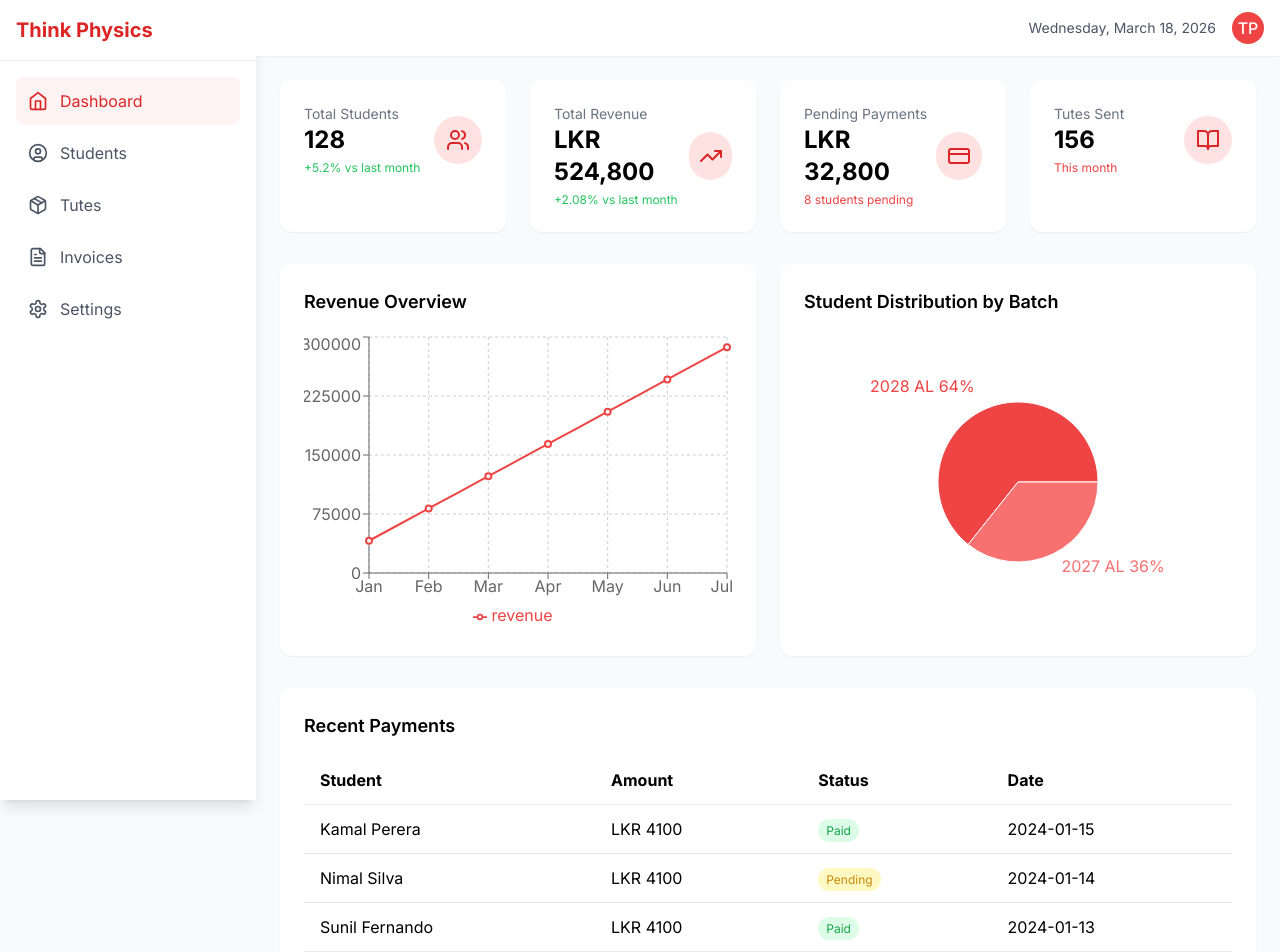
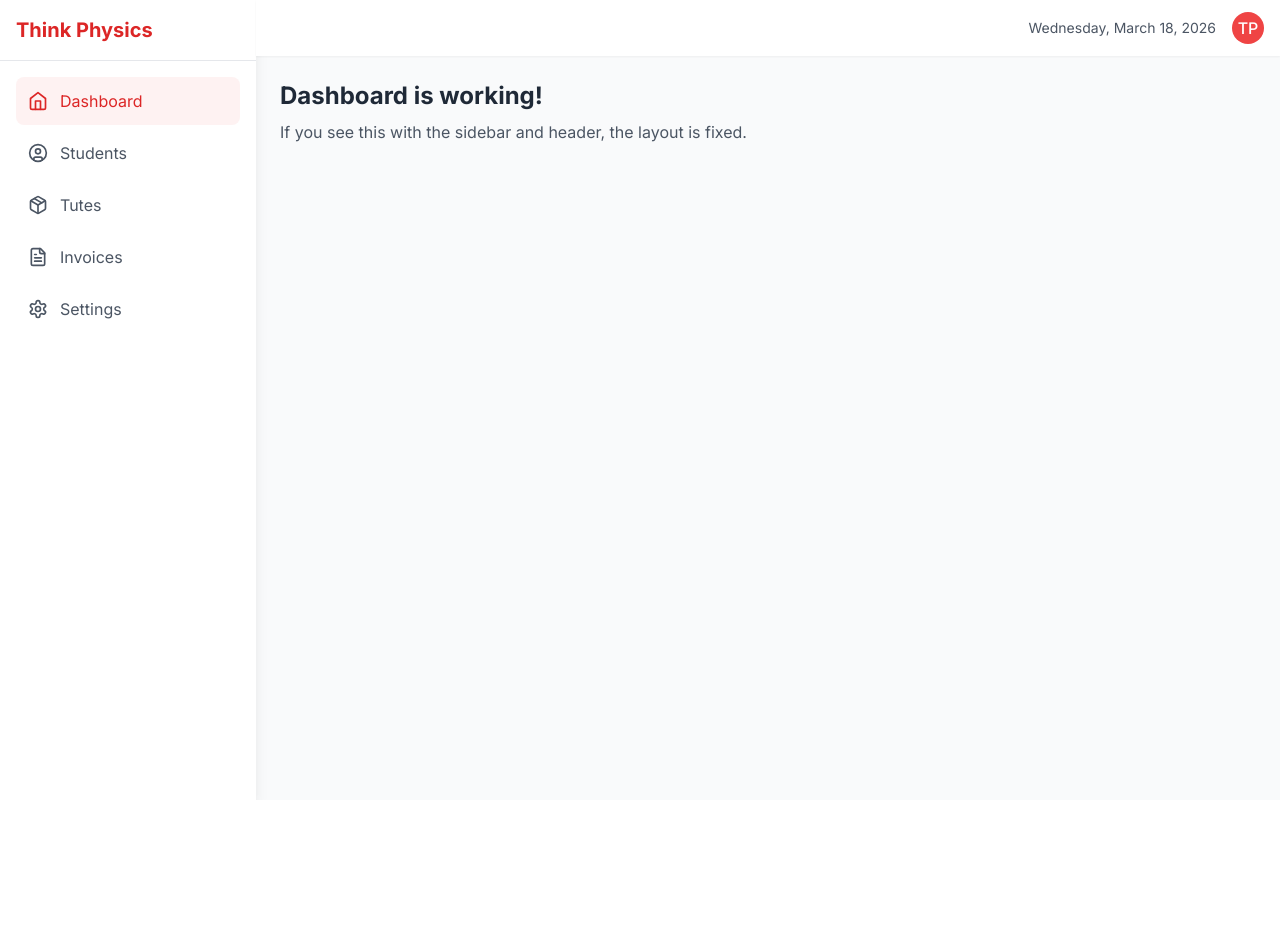
Before and after one commit to Aerota/thinkphysics, a Next.js app: page /dashboard in a window 1280 px wide. Shown: the top 952 px of the page. After the commit the page ends 800 px from the top, so only its background shows below. Built offline with nearby package versions, Linux system fonts and the light colour scheme.

Commit message:
Update page.tsx

```diff
--- a/app/dashboard/page.tsx
+++ b/app/dashboard/page.tsx
@@ -1,168 +1,8 @@
-'use client'
-
-import { Users, BookOpen, CreditCard, TrendingUp } from 'lucide-react'
-import {
-  LineChart,
-  Line,
-  XAxis,
-  YAxis,
-  CartesianGrid,
-  Tooltip,
-  Legend,
-  ResponsiveContainer,
-  PieChart,
-  Pie,
-  Cell
-} from 'recharts'
-
-const monthlyData = [
-  { month: 'Jan', revenue: 41000, students: 10 },
-  { month: 'Feb', revenue: 82000, students: 20 },
-  { month: 'Mar', revenue: 123000, students: 30 },
-  { month: 'Apr', revenue: 164000, students: 40 },
-  { month: 'May', revenue: 205000, students: 50 },
-  { month: 'Jun', revenue: 246000, students: 60 },
-  { month: 'Jul', revenue: 287000, students: 70 },
-]
-
-const batchDistribution = [
-  { name: '2028 AL', value: 45, color: '#ef4444' },
-  { name: '2027 AL', value: 25, color: '#f87171' },
-]
-
-const recentPayments = [
-  { id: 1, student: 'Kamal Perera', amount: 4100, status: 'Paid', date: '2024-01-15' },
-  { id: 2, student: 'Nimal Silva', amount: 4100, status: 'Pending', date: '2024-01-14' },
-  { id: 3, student: 'Sunil Fernando', amount: 4100, status: 'Paid', date: '2024-01-13' },
-]
-
 export default function DashboardPage() {
   return (
     <div className="p-6">
-      <div className="grid grid-cols-1 md:grid-cols-2 lg:grid-cols-4 gap-6 mb-8">
-        <div className="bg-white rounded-xl shadow-sm p-6">
-          <div className="flex items-center justify-between">
-            <div>
-              <p className="text-sm text-gray-500">Total Students</p>
-              <p className="text-2xl font-bold">128</p>
-              <p className="text-xs text-green-500 mt-1">+5.2% vs last month</p>
-            </div>
-            <div className="w-12 h-12 bg-red-100 rounded-full flex items-center justify-center">
-              <Users className="w-6 h-6 text-red-600" />
-            </div>
-          </div>
-        </div>
-
-        <div className="bg-white rounded-xl shadow-sm p-6">
-          <div className="flex items-center justify-between">
-            <div>
-              <p className="text-sm text-gray-500">Total Revenue</p>
-              <p className="text-2xl font-bold">LKR 524,800</p>
-              <p className="text-xs text-green-500 mt-1">+2.08% vs last month</p>
-            </div>
-            <div className="w-12 h-12 bg-red-100 rounded-full flex items-center justify-center">
-              <TrendingUp className="w-6 h-6 text-red-600" />
-            </div>
-          </div>
-        </div>
-
-        <div className="bg-white rounded-xl shadow-sm p-6">
-          <div className="flex items-center justify-between">
-            <div>
-              <p className="text-sm text-gray-500">Pending Payments</p>
-              <p className="text-2xl font-bold">LKR 32,800</p>
-              <p className="text-xs text-red-500 mt-1">8 students pending</p>
-            </div>
-            <div className="w-12 h-12 bg-red-100 rounded-full flex items-center justify-center">
-              <CreditCard className="w-6 h-6 text-red-600" />
-            </div>
-          </div>
-        </div>
-
-        <div className="bg-white rounded-xl shadow-sm p-6">
-          <div className="flex items-center justify-between">
-            <div>
-              <p className="text-sm text-gray-500">Tutes Sent</p>
-              <p className="text-2xl font-bold">156</p>
-              <p className="text-xs text-red-500 mt-1">This month</p>
-            </div>
-            <div className="w-12 h-12 bg-red-100 rounded-full flex items-center justify-center">
-              <BookOpen className="w-6 h-6 text-red-600" />
-            </div>
-          </div>
-        </div>
-      </div>
-
-      <div className="grid grid-cols-1 lg:grid-cols-2 gap-6 mb-8">
-        <div className="bg-white rounded-xl shadow-sm p-6">
-          <h2 className="text-lg font-semibold mb-4">Revenue Overview</h2>
-          <ResponsiveContainer width="100%" height={300}>
-            <LineChart data={monthlyData}>
-              <CartesianGrid strokeDasharray="3 3" />
-              <XAxis dataKey="month" />
-              <YAxis />
-              <Tooltip />
-              <Legend />
-              <Line type="monotone" dataKey="revenue" stroke="#ef4444" strokeWidth={2} />
-            </LineChart>
-          </ResponsiveContainer>
-        </div>
-
-        <div className="bg-white rounded-xl shadow-sm p-6">
-          <h2 className="text-lg font-semibold mb-4">Student Distribution by Batch</h2>
-          <ResponsiveContainer width="100%" height={300}>
-            <PieChart>
-              <Pie
-                data={batchDistribution}
-                cx="50%"
-                cy="50%"
-                labelLine={false}
-                label={({ name, percent }) => `${name} ${(percent * 100).toFixed(0)}%`}
-                outerRadius={80}
-                fill="#ef4444"
-                dataKey="value"
-              >
-                {batchDistribution.map((entry, index) => (
-                  <Cell key={`cell-${index}`} fill={entry.color} />
-                ))}
-              </Pie>
-              <Tooltip />
-            </PieChart>
-          </ResponsiveContainer>
-        </div>
-      </div>
-
-      <div className="bg-white rounded-xl shadow-sm p-6">
-        <h2 className="text-lg font-semibold mb-4">Recent Payments</h2>
-        <div className="overflow-x-auto">
-          <table className="w-full">
-            <thead>
-              <tr className="border-b">
-                <th className="text-left py-3 px-4">Student</th>
-                <th className="text-left py-3 px-4">Amount</th>
-                <th className="text-left py-3 px-4">Status</th>
-                <th className="text-left py-3 px-4">Date</th>
-              </tr>
-            </thead>
-            <tbody>
-              {recentPayments.map((payment) => (
-                <tr key={payment.id} className="border-b hover:bg-gray-50">
-                  <td className="py-3 px-4">{payment.student}</td>
-                  <td className="py-3 px-4">LKR {payment.amount}</td>
-                  <td className="py-3 px-4">
-                    <span className={`px-2 py-1 rounded-full text-xs ${
-                      payment.status === 'Paid' ? 'bg-green-100 text-green-600' : 'bg-yellow-100 text-yellow-600'
-                    }`}>
-                      {payment.status}
-                    </span>
-                  </td>
-                  <td className="py-3 px-4">{payment.date}</td>
-                </tr>
-              ))}
-            </tbody>
-          </table>
-        </div>
-      </div>
+      <h1 className="text-2xl font-bold text-gray-800">Dashboard is working!</h1>
+      <p className="mt-2 text-gray-600">If you see this with the sidebar and header, the layout is fixed.</p>
     </div>
   )
 }
```
